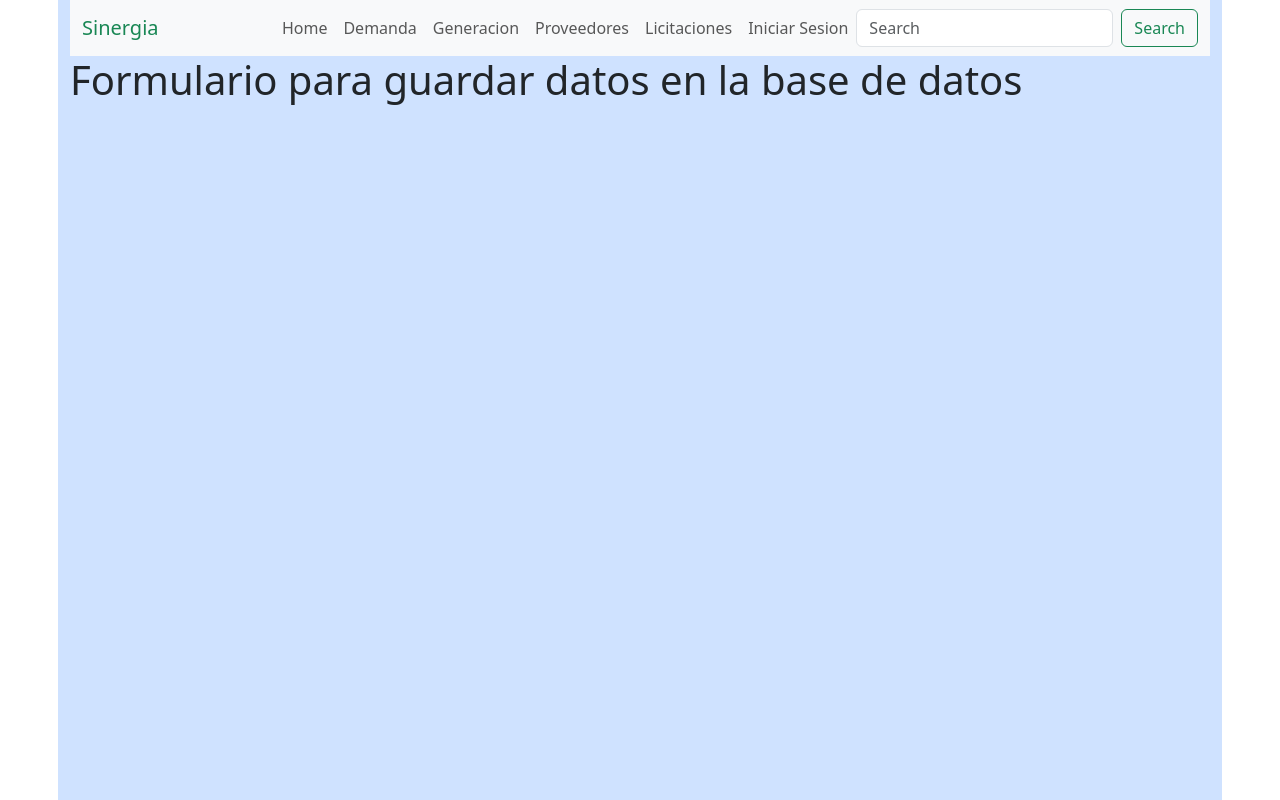
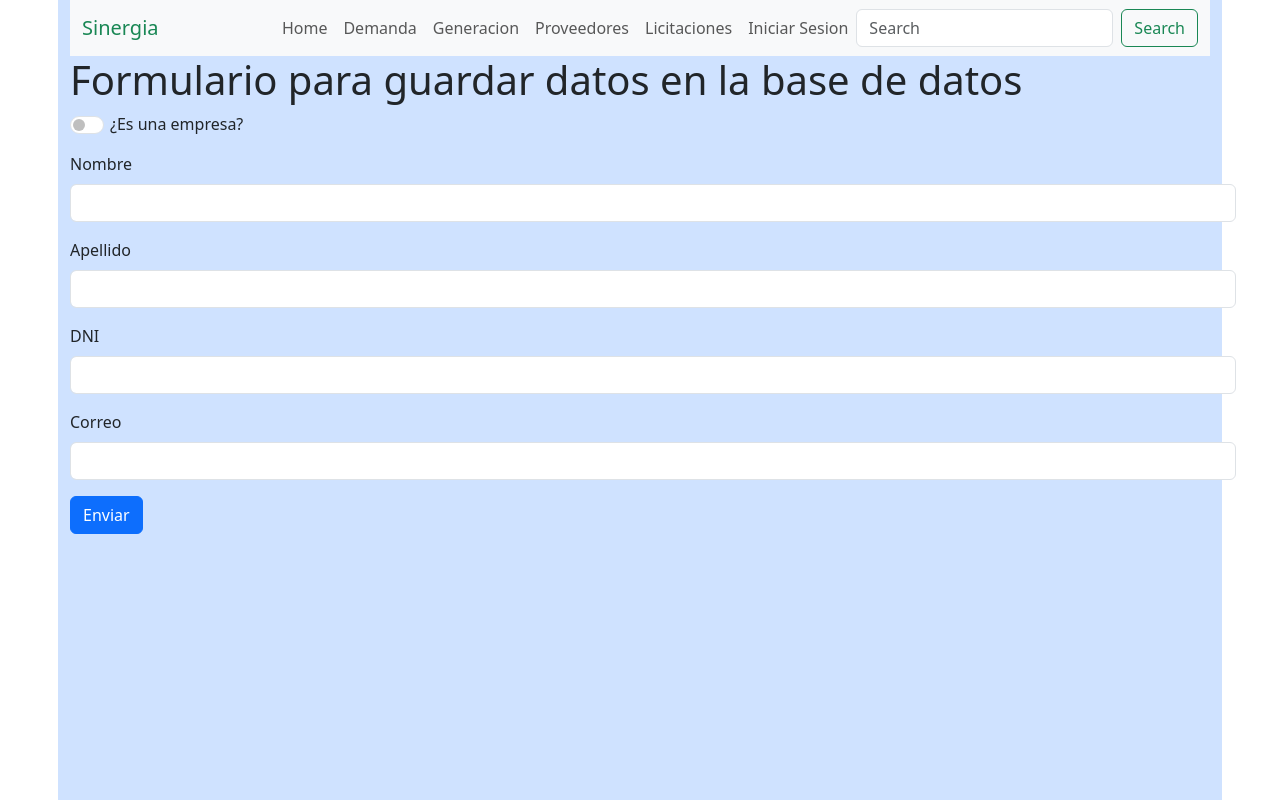
Before and after one commit to Max-Power1/tp_energia, a PHP site: page /pages/iniciar-sesion.php in a window 1280 px wide. Run offline with PHP 8.4, Linux system fonts and the light colour scheme.

Commit message:
iniciar sesion

```diff
--- a/pages/iniciar-sesion.php
+++ b/pages/iniciar-sesion.php
@@ -11,6 +11,53 @@
     <div class="container bg-primary-subtle">
         <?php include '../drivers/menuPages.php'; ?>
         <h1>Formulario para guardar datos en la base de datos</h1>
+        <form>
+        <!-- Selector Persona o Empresa -->
+        <div class="form-check form-switch mb-3">
+            <input type="checkbox" class="form-check-input" id="isCompanySwitch" onchange="toggleForm()">
+            <label class="form-check-label" for="isCompanySwitch">¿Es una empresa?</label>
+        </div>
+
+        <!-- Campos comunes: Nombre, Apellido, Correo -->
+        <div class="mb-3">
+            <label for="nombre" class="form-label">Nombre</label>
+            <input type="text" class="form-control" id="nombre" required>
+        </div>
+        <div class="mb-3">
+            <label for="apellido" class="form-label">Apellido</label>
+            <input type="text" class="form-control" id="apellido" required>
+        </div>
+        <div class="mb-3" id="dniField">
+            <label for="dni" class="form-label">DNI</label>
+            <input type="text" class="form-control" id="dni" required>
+        </div>
+        <div class="mb-3">
+            <label for="correo" class="form-label">Correo</label>
+            <input type="email" class="form-control" id="correo" required>
+        </div>
+
+        <!-- Campos adicionales para Empresa: Razón Social y CUIT -->
+        <div class="mb-3" id="razonSocialField" style="display: none;">
+            <label for="razonSocial" class="form-label">Razón Social</label>
+            <input type="text" class="form-control" id="razonSocial">
+        </div>
+        <div class="mb-3" id="cuitField" style="display: none;">
+            <label for="cuit" class="form-label">CUIT</label>
+            <input type="text" class="form-control" id="cuit">
+        </div>
+
+        <!-- Botón de Envío -->
+        <button type="submit" class="btn btn-primary">Enviar</button>
+        </form>
+
+        <script>
+        function toggleForm() {
+            const isCompany = document.getElementById('isCompanySwitch').checked;
+            document.getElementById('dniField').style.display = isCompany ? 'none' : 'block';
+            document.getElementById('razonSocialField').style.display = isCompany ? 'block' : 'none';
+            document.getElementById('cuitField').style.display = isCompany ? 'block' : 'none';
+        }
+        </script>
 
 
     </div>
```
Also changed, not shown: README.md, 1 other file.
